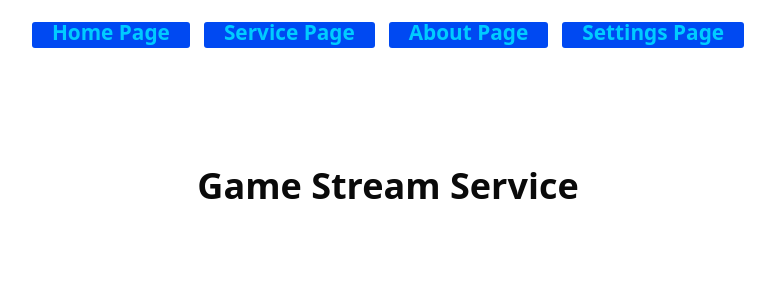
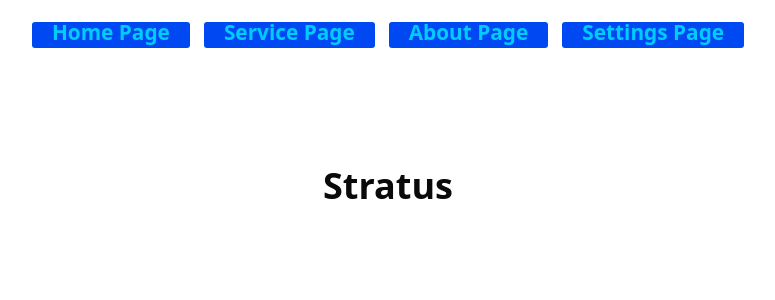
Before and after one commit to PlayStratus/Stratus, a Next.js app in the folder frontend/: page / in a window 1280 px wide. Shown: the top 300 px of the page, without its empty margins (252-1027 px from the left). Built offline with nearby package versions, Linux system fonts and the light colour scheme.

Commit message:
Changed title on home page to Stratus (Testing CI)

```diff
--- a/frontend/src/app/page.tsx
+++ b/frontend/src/app/page.tsx
@@ -1,7 +1,7 @@
 export default function Home() {
   return (
     <main className='flex min-h-screen flex-col items-center justify-between p-24'>
-      <h1 className='text-4xl font-bold'>Game Stream Service</h1>
+      <h1 className='text-4xl font-bold'>Stratus</h1>
     </main>
   )
 }
```
